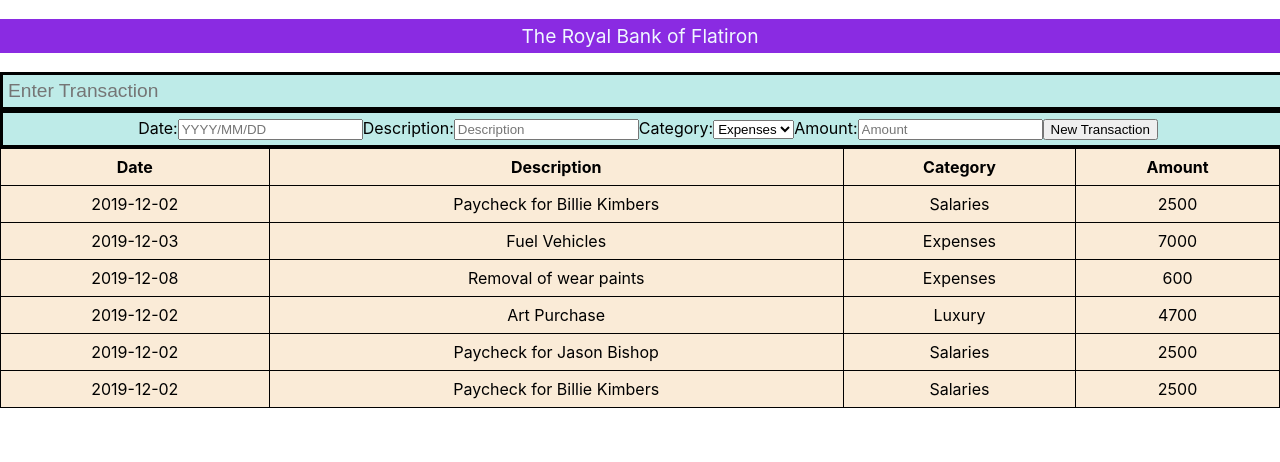
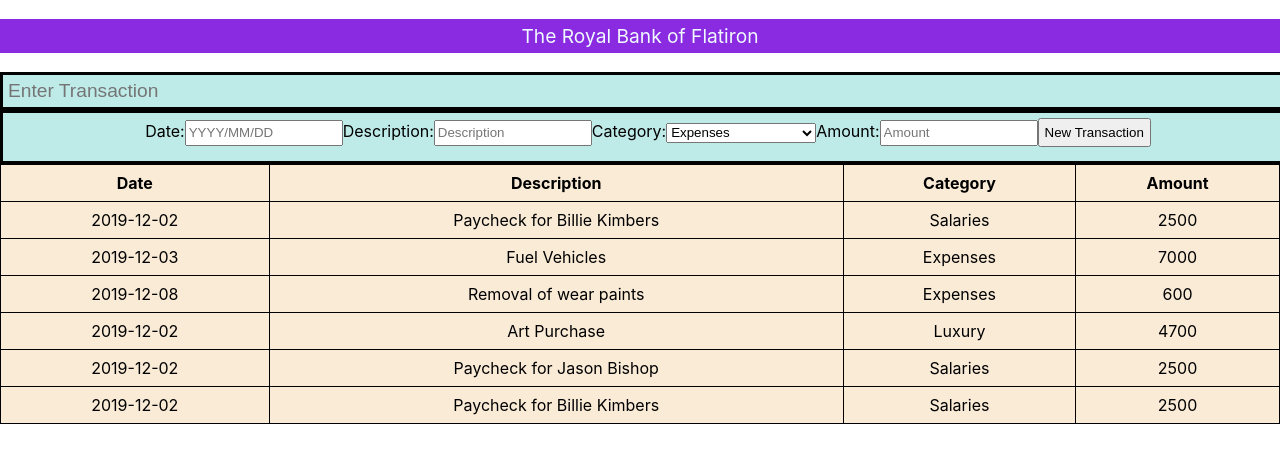
Before and after one commit to All3n0/Phase-2-code--challenge-1, a React (Create React App) app: page / in a window 1280 px wide. Shown: the top 462 px of the page. Built offline with nearby package versions, Linux system fonts and the light colour scheme.

Commit message:
ade final changes to the input form

```diff
--- a/src/components/Itemform.js
+++ b/src/components/Itemform.js
@@ -42,25 +42,25 @@ function ItemForm({onItemFormSubmit}){
             <form id="fiorm"onSubmit={handleSubmit}>
             <label>
                 Date:
-                <input placeholder="YYYY/MM/DD" type="text" name="date" value={date} onChange={handleDateChange}></input>
+                <input className="input" placeholder="YYYY/MM/DD" type="text" name="date" value={date} onChange={handleDateChange}></input>
             </label>
             <label>
                 Description:
-                <input placeholder="Description" type="text" name="description" value={Description} onChange={handleDescriptionChange}></input>
+                <input className="input" placeholder="Description" type="text" name="description" value={Description} onChange={handleDescriptionChange}></input>
             </label>
             <label>
                 Category:
-                <select name="category" value={Category} onChange={handleCategoryChange}>
-                    <option value='Expenses'>Expenses</option>
-                    <option value='Luxury'>Luxury</option>
-                    <option value='Salaries'>Salaries</option>
+                <select className="input" name="category" value={Category} onChange={handleCategoryChange}>
+                    <option  value='Expenses'>Expenses</option>
+                    <option  value='Luxury'>Luxury</option>
+                    <option  value='Salaries'>Salaries</option>
                 </select>
             </label>
             <label>
                 Amount:
-                <input placeholder="Amount" type="text" name="amount" value={amount} onChange={handleAmountChange}></input>
+                <input className="input" placeholder="Amount" type="text" name="amount" value={amount} onChange={handleAmountChange}></input>
             </label>
-            <button type="submit">New Transaction</button>
+            <button id="button"type="submit">New Transaction</button>
         </form>
         </div>
     )
--- a/src/css/Itemform.css
+++ b/src/css/Itemform.css
@@ -4,3 +4,12 @@
     width: 100%;
     padding: 5px;
 }
+.input{
+    width: 150px;
+    height: 20px;
+    margin-bottom: 10px;
+}
+#button{
+    padding:5px;
+    box-shadow: inset;
+}
```
